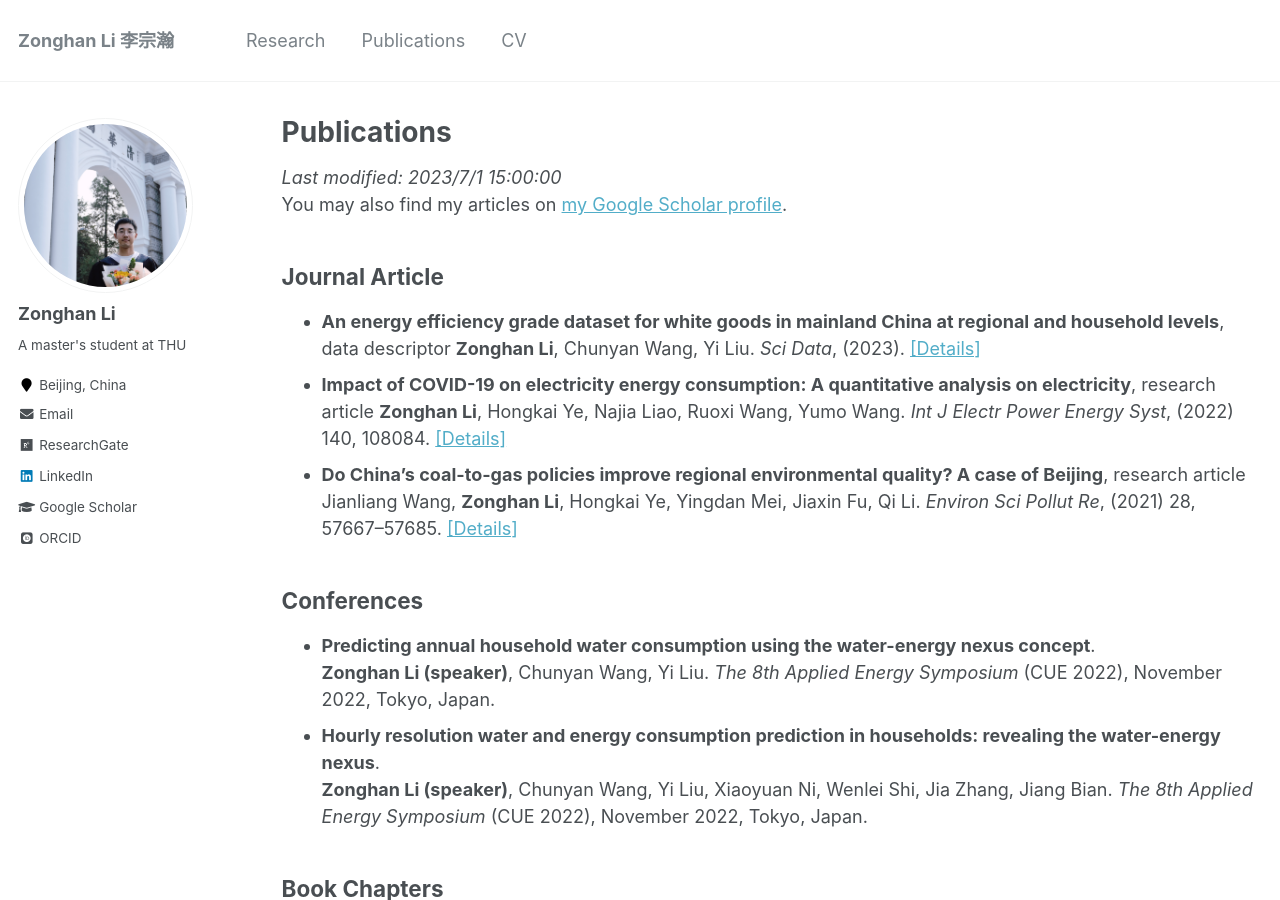
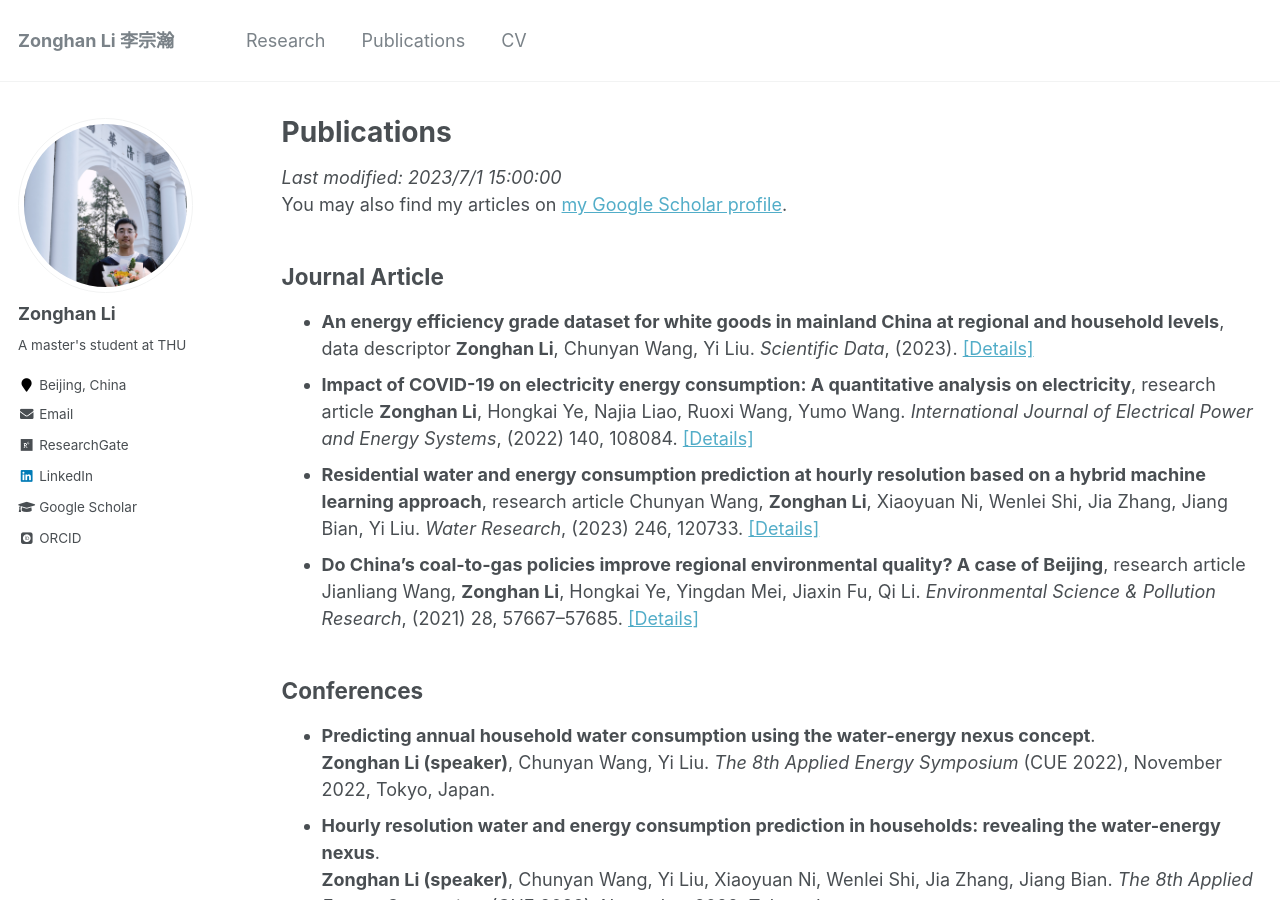
Before and after one commit to lzh3278/lzh.github.io, a Jekyll site: the page built from _pages/publications.md, in a window 1280 px wide and 900 px high. Built offline with Jekyll 4.4.1, drawn with Linux system fonts in a browser that asks for light colours; some web fonts are replaced.

Commit message:
Update publications.md

```diff
--- a/_pages/publications.md
+++ b/_pages/publications.md
@@ -10,11 +10,13 @@ You may also find my articles on [my Google Scholar profile](https://scholar.goo
 Journal Article
 ------
 * **An energy efficiency grade dataset for white goods in mainland China at regional and household levels**, data descriptor
-  **Zonghan Li**, Chunyan Wang, Yi Liu. *Sci Data*, (2023). [[Details]](https://lzh3278.github.io/publication/sdata2023)
+  **Zonghan Li**, Chunyan Wang, Yi Liu. *Scientific Data*, (2023). [[Details]](https://lzh3278.github.io/publication/sdata2023)
 * **Impact of COVID-19 on electricity energy consumption: A quantitative analysis on electricity**, research article
-  **Zonghan Li**, Hongkai Ye, Najia Liao, Ruoxi Wang, Yumo Wang. *Int J Electr Power Energy Syst*, (2022) 140, 108084.  [[Details]](https://lzh3278.github.io/publication/ijepes2022)
+  **Zonghan Li**, Hongkai Ye, Najia Liao, Ruoxi Wang, Yumo Wang. *International Journal of Electrical Power and Energy Systems*, (2022) 140, 108084.  [[Details]](https://lzh3278.github.io/publication/ijepes2022)
+* **Residential water and energy consumption prediction at hourly resolution based on a hybrid machine learning approach**, research article
+  Chunyan Wang, **Zonghan Li**, Xiaoyuan Ni, Wenlei Shi, Jia Zhang, Jiang Bian, Yi Liu. *Water Research*, (2023) 246, 120733. [[Details]](https://lzh3278.github.io/publication/wr2023)
 * **Do China’s coal-to-gas policies improve regional environmental quality? A case of Beijing**, research article
-  Jianliang Wang, **Zonghan Li**, Hongkai Ye, Yingdan Mei, Jiaxin Fu, Qi Li. *Environ Sci Pollut Re*, (2021) 28, 57667–57685.  [[Details]](https://lzh3278.github.io/publication/espr2021)
+  Jianliang Wang, **Zonghan Li**, Hongkai Ye, Yingdan Mei, Jiaxin Fu, Qi Li. *Environmental Science & Pollution Research*, (2021) 28, 57667–57685.  [[Details]](https://lzh3278.github.io/publication/espr2021)
 
 Conferences
 ------
```
